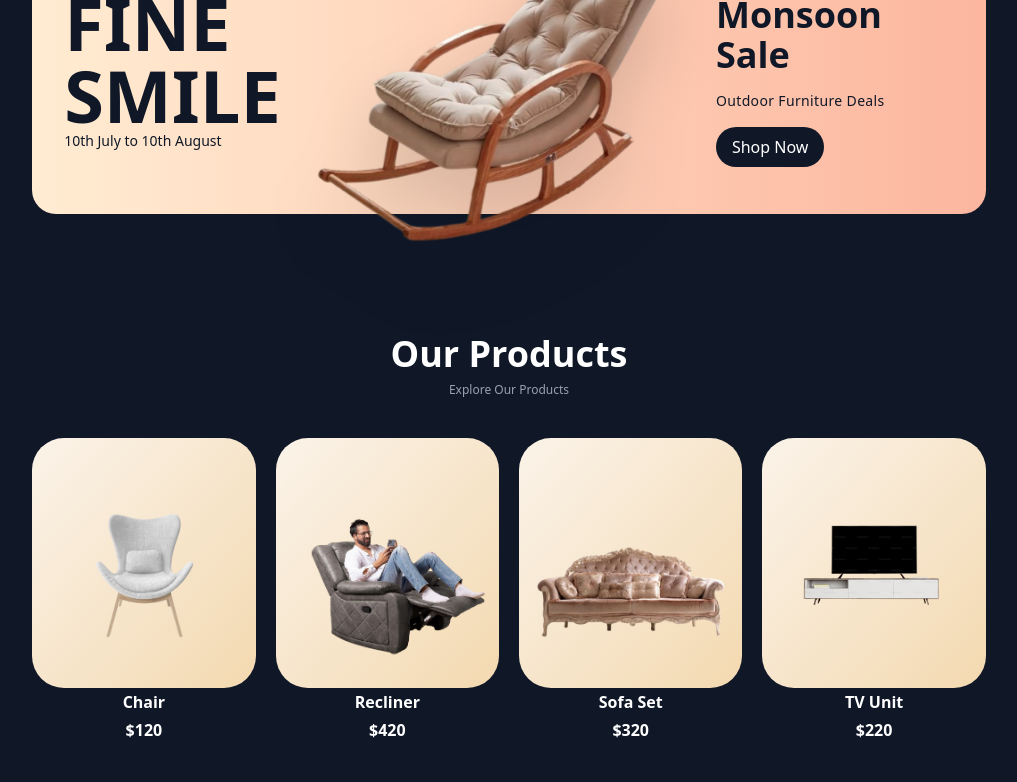
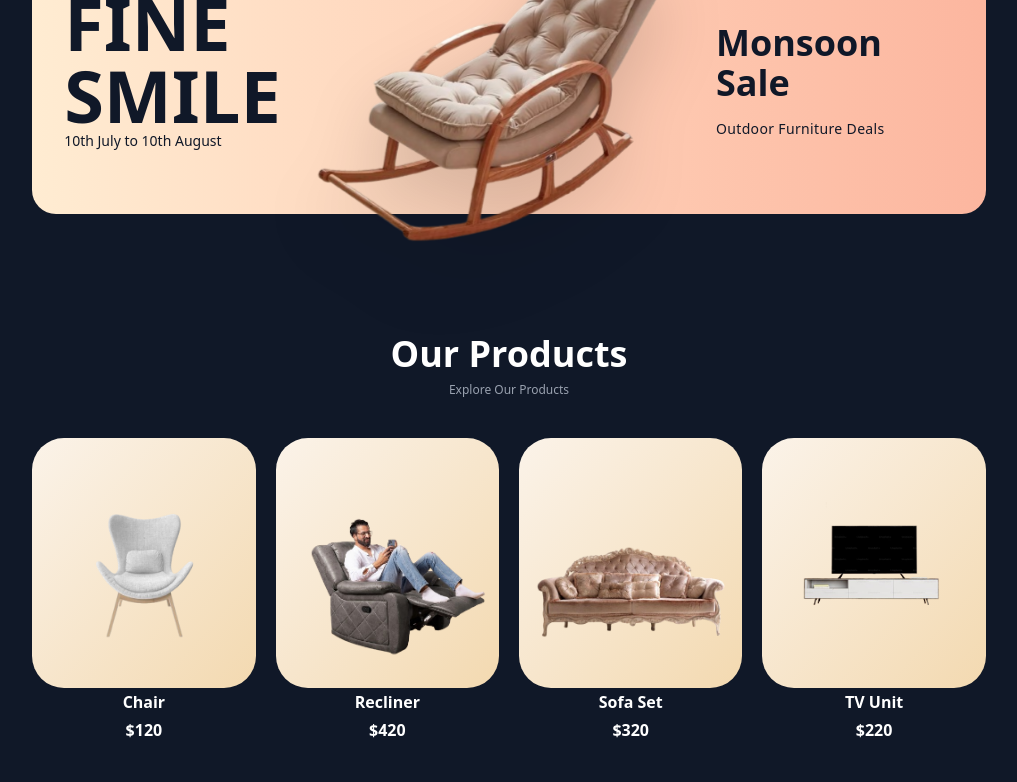
Before and after one commit to Kavya-Jain-coder/Furniture-website, a React (Vite) app: page / in a window 1280 px wide. Shown: the part 2120-2902 px from the top of the page, without its empty margins (131-1148 px from the left). Built offline with nearby package versions, Linux system fonts and the light colour scheme; no server answers.

Commit message:
Banner.jsx

```diff
--- a/src/components/Banner/Banner.jsx
+++ b/src/components/Banner/Banner.jsx
@@ -40,16 +40,7 @@ const Banner = ({ data }) => {
             <p data-aos="fade-up" className="text-sm tracking-wide leading-5">
               {data.title4}
             </p>
-            <div data-aos="fade-up" data-aos-offset="0" className="">
-              <a href={data.href}>
-                <button
-                  style={{ color: `${data.bgColor}` }}
-                  className="bg-gray-900 text-white py-2 px-4 rounded-full hover:scale-105 duration-300"
-                >
-                  Shop Now
-                </button>
-              </a>
-            </div>
+
           </div>
         </div>
       </div>
```
